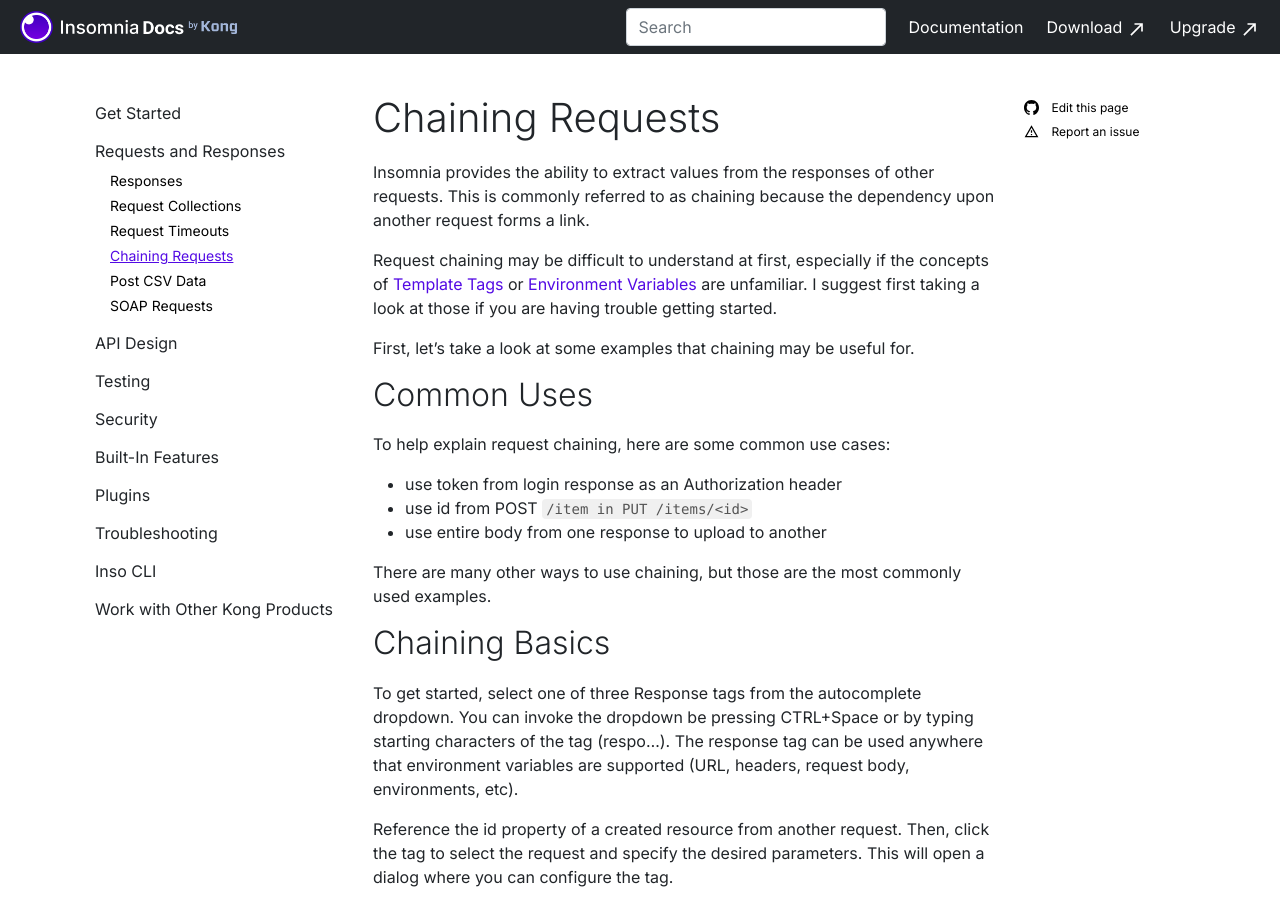
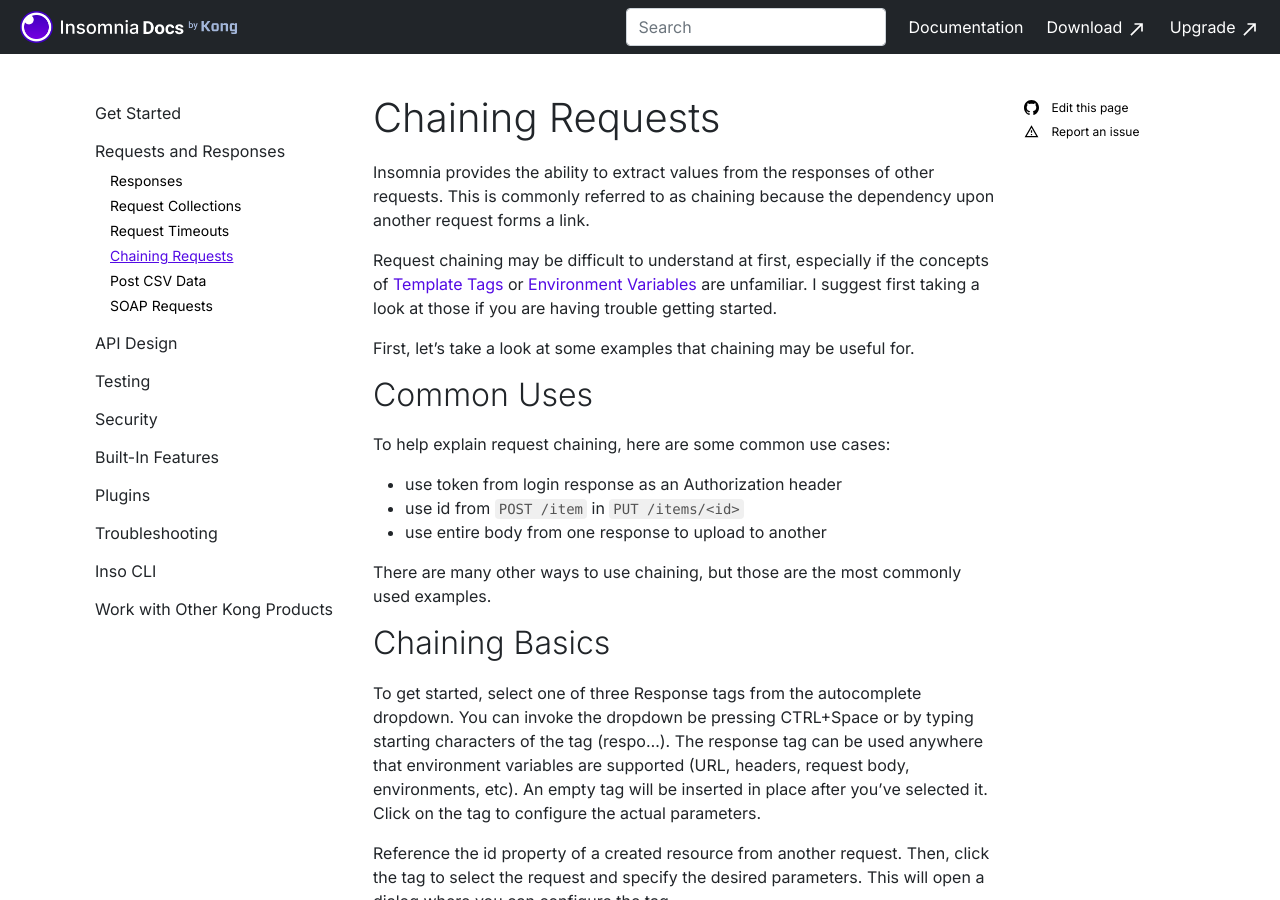
Before and after one commit to Kong/insomnia-docs, a Jekyll site: the page built from docs/insomnia/chaining-requests.md, in a window 1280 px wide and 900 px high. Built offline with Jekyll 4.4.1, drawn with Linux system fonts in a browser that asks for light colours; comment, search, counter and statistics services are not loaded.

Commit message:
minor changes to enhance understandability

```diff
--- a/docs/insomnia/chaining-requests.md
+++ b/docs/insomnia/chaining-requests.md
@@ -16,14 +16,14 @@
 To help explain request chaining, here are some common use cases:
 
 * use token from login response as an Authorization header
-* use id from POST `/item in PUT /items/<id>`
+* use id from `POST /item` in `PUT /items/<id>`
 * use entire body from one response to upload to another
 
 There are many other ways to use chaining, but those are the most commonly used examples.
 
 ## Chaining Basics
 
-To get started, select one of three Response tags from the autocomplete dropdown. You can invoke the dropdown be pressing CTRL+Space or by typing starting characters of the tag (respo...). The response tag can be used anywhere that environment variables are supported (URL, headers, request body, environments, etc).
+To get started, select one of three Response tags from the autocomplete dropdown. You can invoke the dropdown be pressing CTRL+Space or by typing starting characters of the tag (respo...). The response tag can be used anywhere that environment variables are supported (URL, headers, request body, environments, etc). An empty tag will be inserted in place after you've selected it. Click on the tag to configure the actual parameters.
 
 Reference the id property of a created resource from another request. Then, click the tag to select the request and specify the desired parameters. This will open a dialog where you can configure the tag.
 
```
